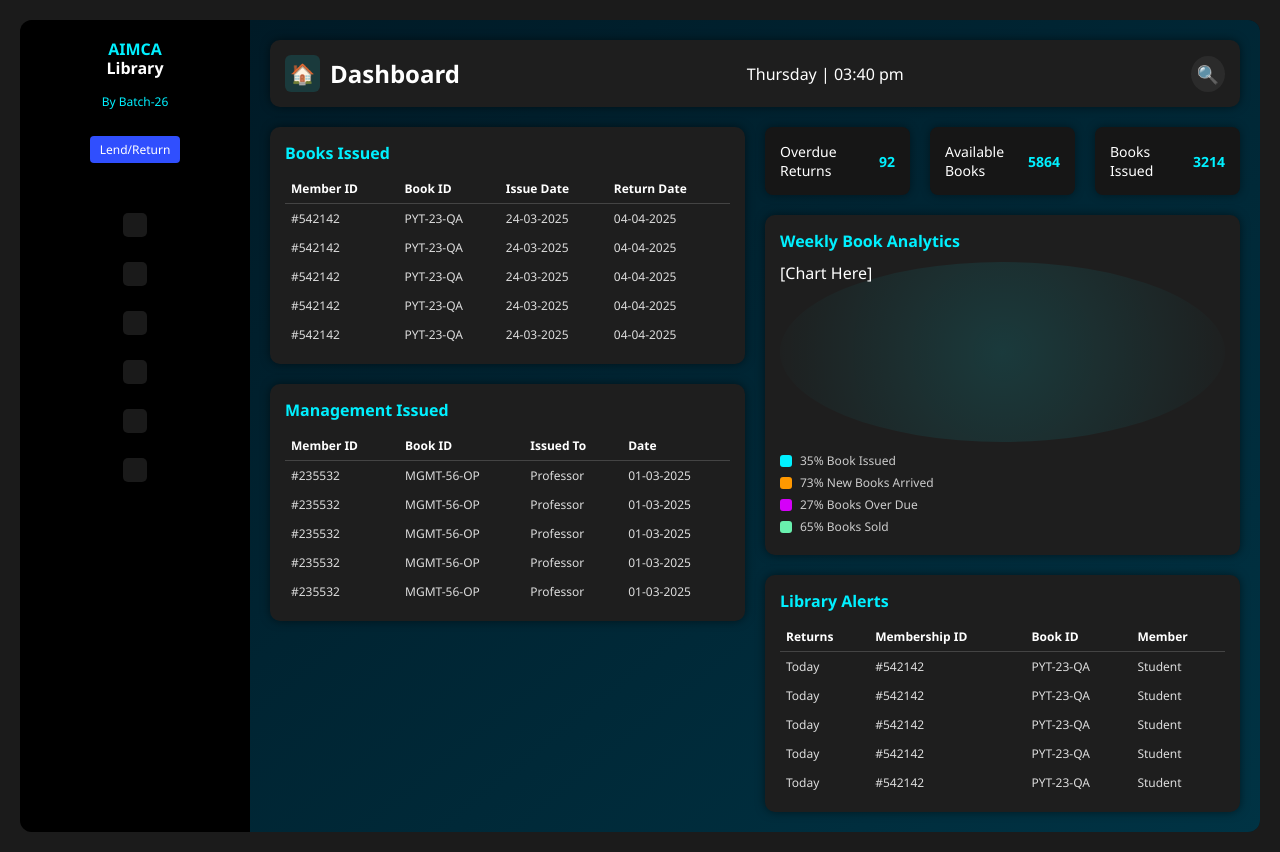
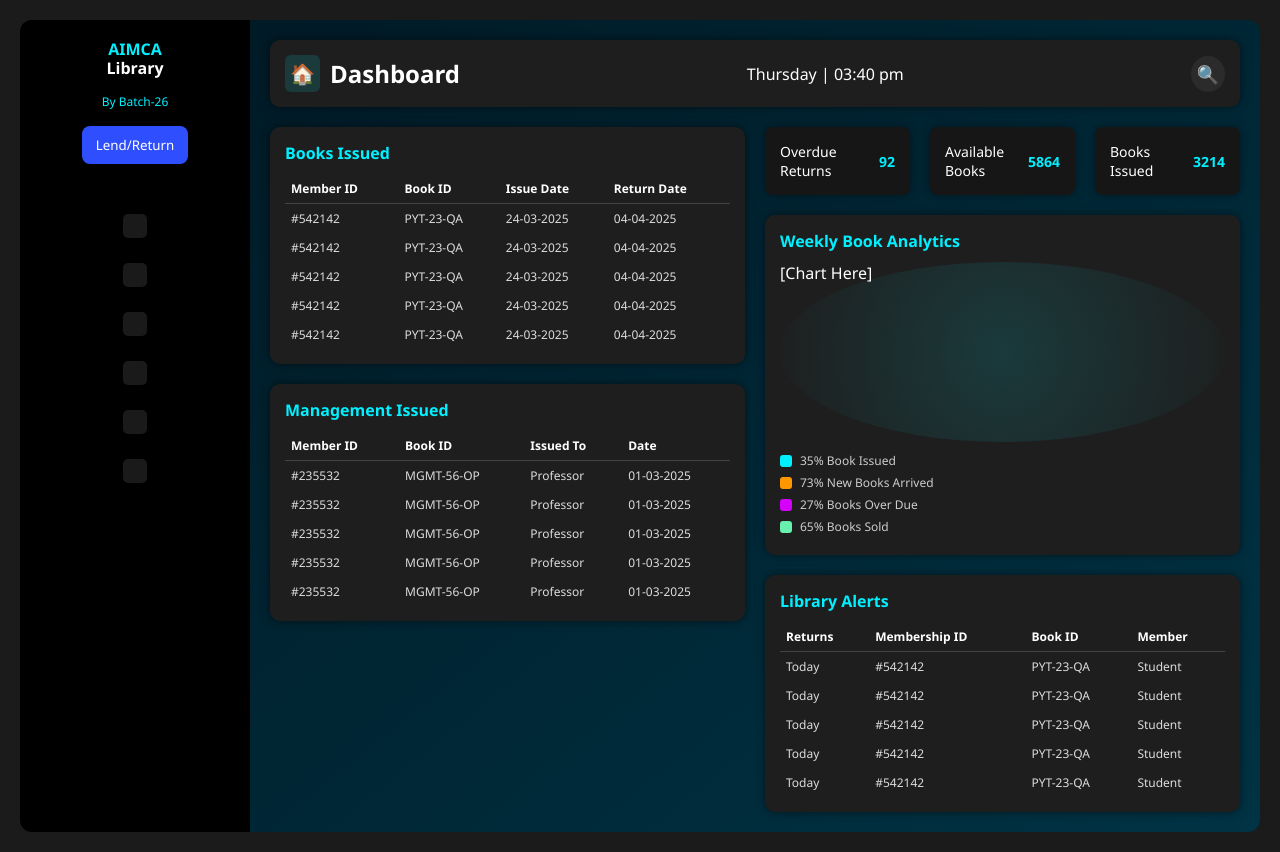
Before and after one commit to AzharAliCodes/college-project, a plain HTML site: page dashboard.html in a window 1280 px wide. Drawn offline with Linux system fonts and the light colour scheme.

Commit message:
added new style in dashboard.css

```diff
--- a/dashboard.css
+++ b/dashboard.css
@@ -53,7 +53,7 @@ body {
   color: white;
 }
 
-.lend-btn {
+/*.lend-btn {
   background: #304ffe;
   color: #fff;
   border: none;
@@ -67,6 +67,20 @@ body {
 
 .lend-btn:hover {
   background: #1a36d1;
+}*/
+
+.lend-btn {
+  background-color: #2f4fff;
+  padding: 10px 14px;
+  color: white;
+  border: none;
+  border-radius: 8px;
+  cursor: pointer;
+  transition: transform 0.3s ease;
+}
+
+.lend-btn:hover {
+  transform: scale(1.05);
 }
 
 .nav-icons {
```
